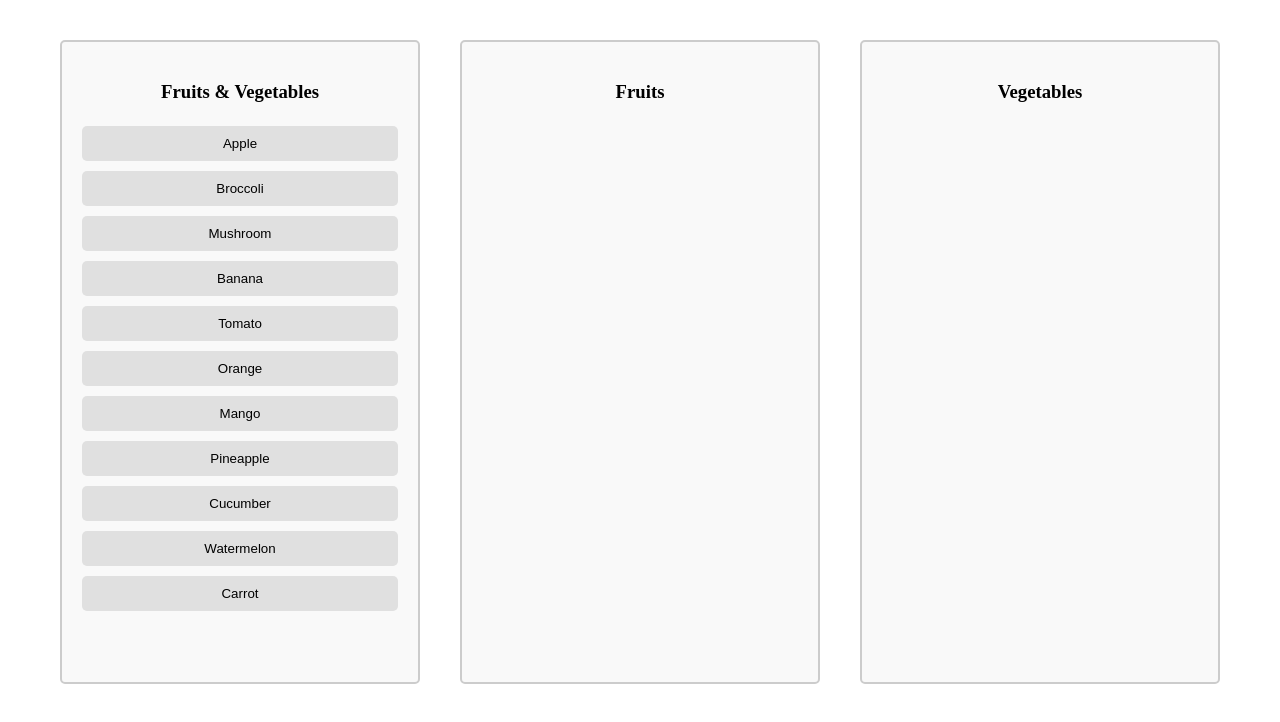
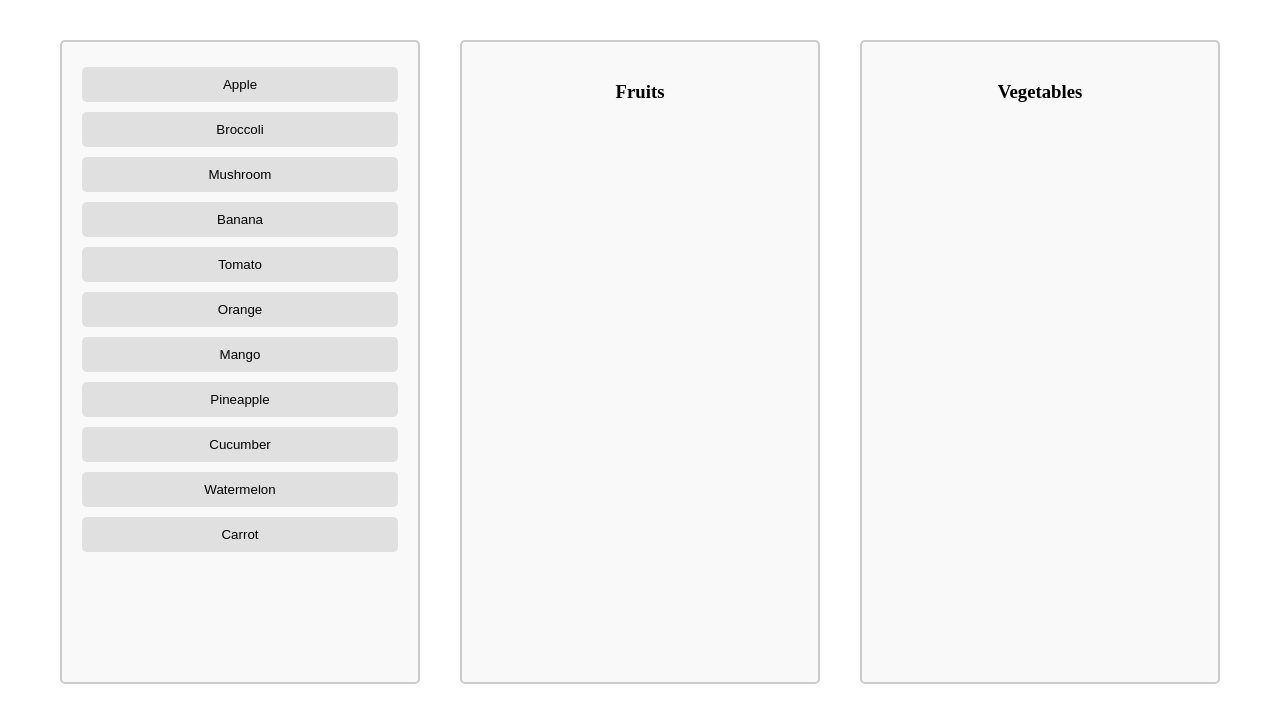
Before and after one commit to SupawishPK/frontend-assignment, a React (Vite) app: page / in a window 1280 px wide. Shown: the top 722 px of the page. Built offline with nearby package versions, Linux system fonts and the light colour scheme.

Commit message:
fix: remove title

```diff
--- a/src/App.tsx
+++ b/src/App.tsx
@@ -91,7 +91,6 @@ const App = () => {
   return (
     <div className="container">
       <Card
-        title="Fruits & Vegetables"
         items={mains}
         onClick={moveItemToCategories}
       />
--- a/src/components/Card/index.tsx
+++ b/src/components/Card/index.tsx
@@ -6,7 +6,7 @@ type IItem = {
 };
 
 interface IProps {
-  title: string;
+  title?: string;
   items: IItem[];
   onClick: (item: IItem) => void;
 }
@@ -14,7 +14,7 @@ interface IProps {
 const Card = ({ title, items, onClick }: IProps) => {
   return (
     <div className="column">
-      <h3>{title}</h3>
+      {title && <h3>{title}</h3>}
       <div className="button-container">
         {items.map((item) => (
           <button className="button" onClick={() => onClick(item)}>
```
Also changed, not shown: 1 other file (tests, documents, lock files or other folders).
